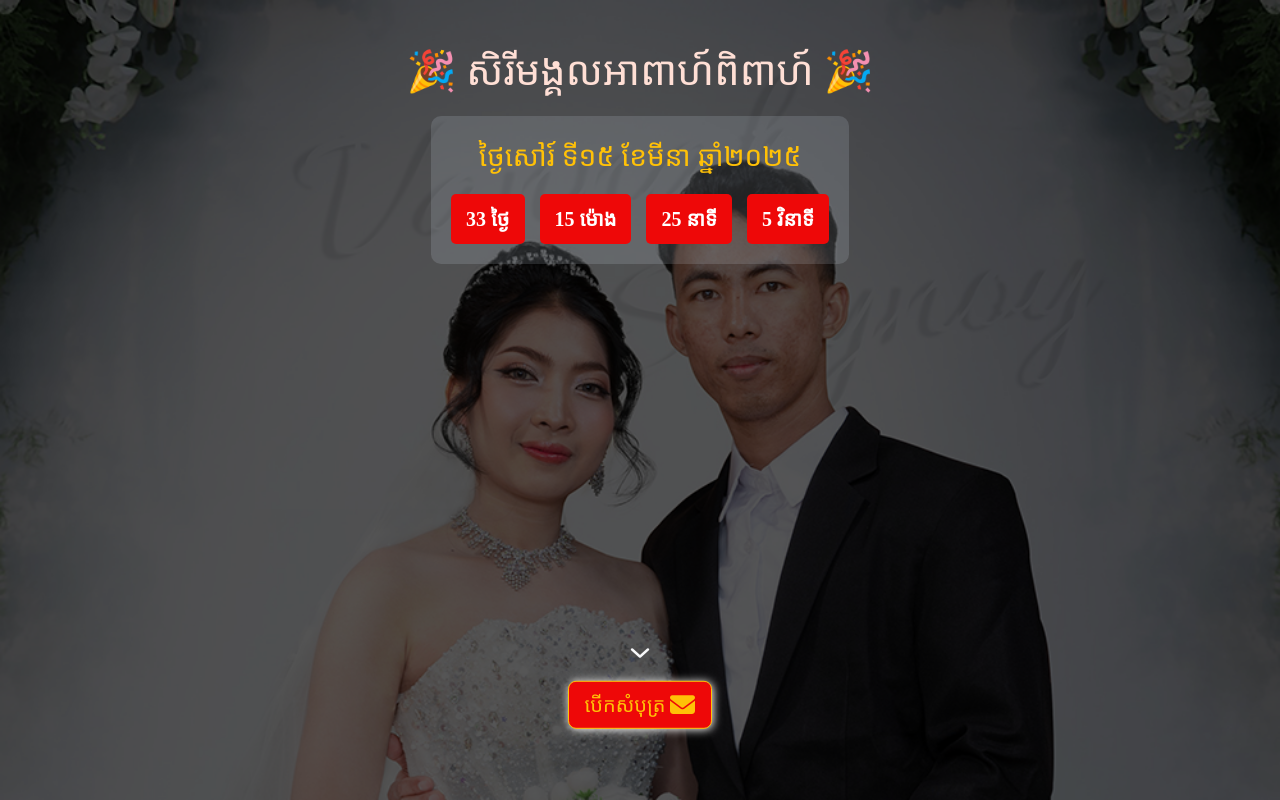
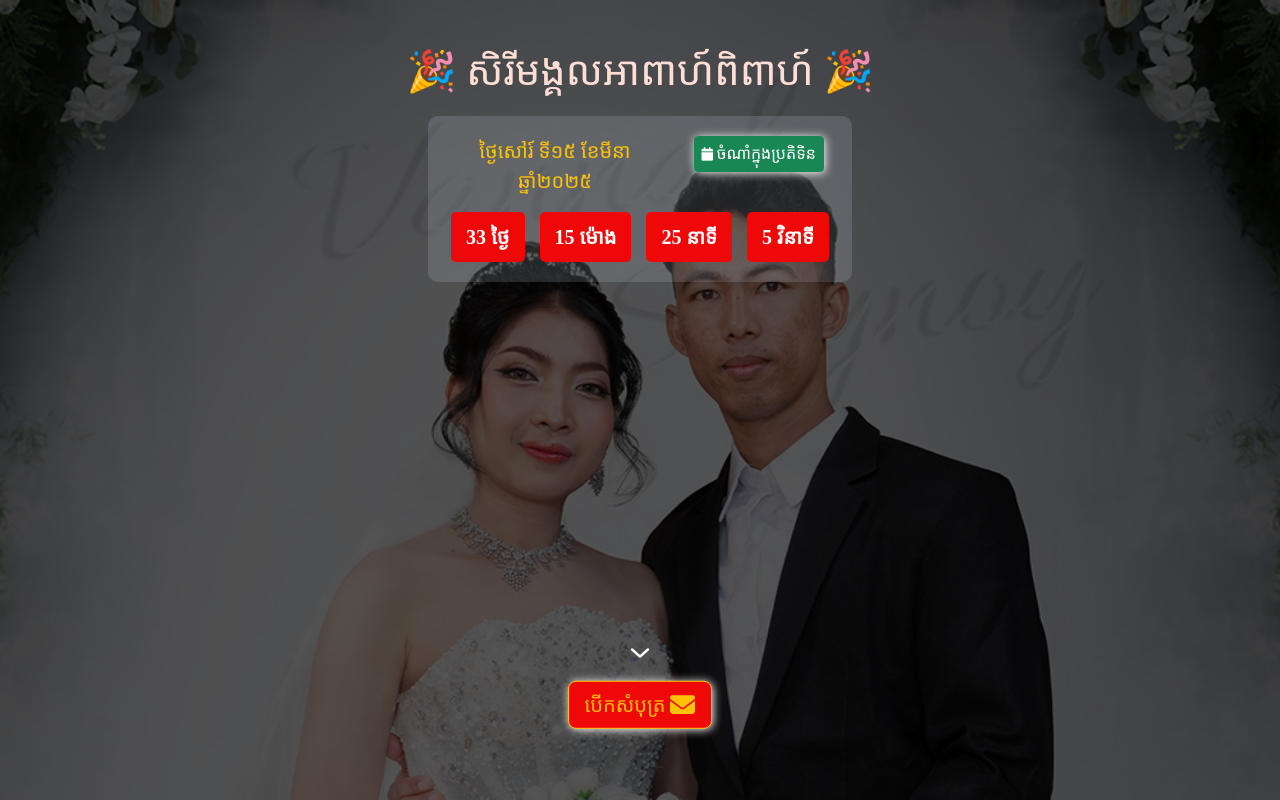
Before and after one commit to VannnakChan884/vannak-e-invitation, a Vue app: page / in a window 1280 px wide. Built offline with nearby package versions, Linux system fonts and the light colour scheme; a web font is replaced by a local one.

Commit message:
add google calendar

```diff
--- a/index.html
+++ b/index.html
@@ -7,14 +7,11 @@
     <title>Chan Vannak</title>
     <link rel="stylesheet" href="https://cdnjs.cloudflare.com/ajax/libs/font-awesome/6.5.1/css/all.min.css">
     <link href="https://cdn.jsdelivr.net/npm/bootstrap@5.3.3/dist/css/bootstrap.min.css" rel="stylesheet">
-    <!-- <link rel="stylesheet" href="https://cdnjs.cloudflare.com/ajax/libs/aos/2.3.4/aos.css"> -->
+    <!-- Add Google Material Icons -->
+    <link href="https://fonts.googleapis.com/icon?family=Material+Icons" rel="stylesheet">
   </head>
   <body>
     <div id="app"></div>
     <script type="module" src="/src/main.js"></script>
   </body>
-  <!-- <script src="https://unpkg.com/aos@next/dist/aos.js"></script>
-  <script>
-    AOS.init();
-  </script> -->
 </html>
--- a/src/views/Home.vue
+++ b/src/views/Home.vue
@@ -38,6 +38,21 @@
     }
   };
 
+  // Function to add event to Google Calendar
+  const addToGoogleCalendar = () => {
+    const eventTitle = "កម្មវិធីមង្គលការរបស់ វណ្ណៈ & ស្រីណយ!";
+    const eventDetails = "ប្រព្រឹត្តទៅនៅ ថ្ងៃសៅរ៍ ទី១៥ ខែមីនា ឆ្នាំ២០២៥ ត្រូវនឹង ថ្ងៃ២រោច ខែផល្គុន ឆ្នាំរោង ឆស័ក ពុទ្ធសករាជ ២៥៦៨ វេលាម៉ោង ៥:០០នាទីល្ងាច នៅ គេហដ្ឋានខាងស្រី ស្ថិតនៅ ភូមិកសិករ ឃុំសំឡាញ ស្រុកអង្គជ័យ ខេត្តកំពត!";
+    const location = "https://maps.google.com/maps?q=10.865470,104.590876&ll=10.865470,104.590876&z=16"; // Change to your actual wedding location
+
+    // Format date for Google Calendar
+    const startDate = "20250315T063000"; // YYYYMMDDTHHMMSS
+    const endDate = "20250315T113000"; // End time (adjust as needed)
+
+    const googleCalendarUrl = `https://www.google.com/calendar/render?action=TEMPLATE&text=${encodeURIComponent(eventTitle)}&dates=${startDate}/${endDate}&details=${encodeURIComponent(eventDetails)}&location=${encodeURIComponent(location)}&sf=true&output=xml`;
+
+    window.open(googleCalendarUrl, "_blank");
+  };
+
   // Start countdown when component is mounted
   onMounted(() => {
     updateCountdown(); // Initial call
@@ -57,7 +72,18 @@
         <h1 class="gradient-text">🎉 សិរីមង្គលអាពាហ៍ពិពាហ៍ 🎉</h1>
         <!-- Countdown Timer -->
         <div class="countdown">
-          <p class="text-warning fs-3 pb-3">ថ្ងៃសៅរ៍ ទី១៥ ខែមីនា ឆ្នាំ២០២៥</p>
+          <div class="row">
+            <div class="col-7">
+              <p class="text-warning fs-5 pb-3">ថ្ងៃសៅរ៍ ទី១៥ ខែមីនា ឆ្នាំ២០២៥</p>
+            </div>
+            <div class="col-5">
+              <!-- Add to Google Calendar Button -->
+              <button @click="addToGoogleCalendar" class="btn btn-success btn-sm google-calendar-btn p-0">
+                <p><i class="fa-solid fa-calendar fa-beat-fade fa-xs"></i> ចំណាំក្នុងប្រតិទិន</p>
+              </button>
+            </div>
+          </div>
+
           <div v-if="!eventStarted" class="timer">
             <span>{{ countdown.days }} ថ្ងៃ</span>
             <span>{{ countdown.hours }} ម៉ោង</span>
@@ -153,6 +179,19 @@
     }
   }
 
+  /* Google Calendar Button */
+  .google-calendar-btn {
+    width: 130px;
+    font-size: 16px;
+    padding: 5px 5px !important;
+    cursor: pointer;
+    transition: 0.3s;
+  }
+
+  .google-calendar-btn:hover {
+    background: #2c8c41;
+  }
+
   #home-box .box-btn{
     width: 100%;
     position: absolute;
```
